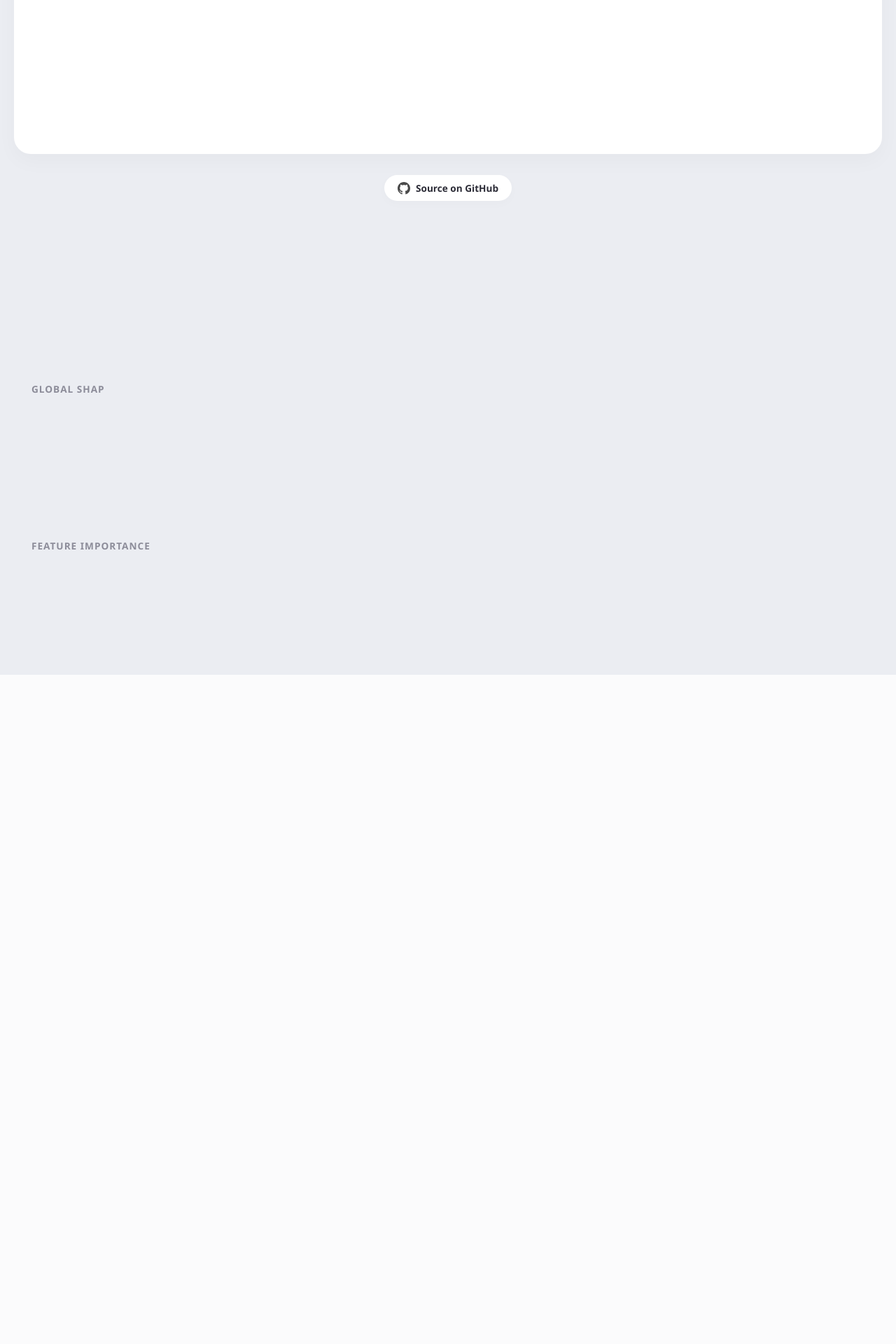
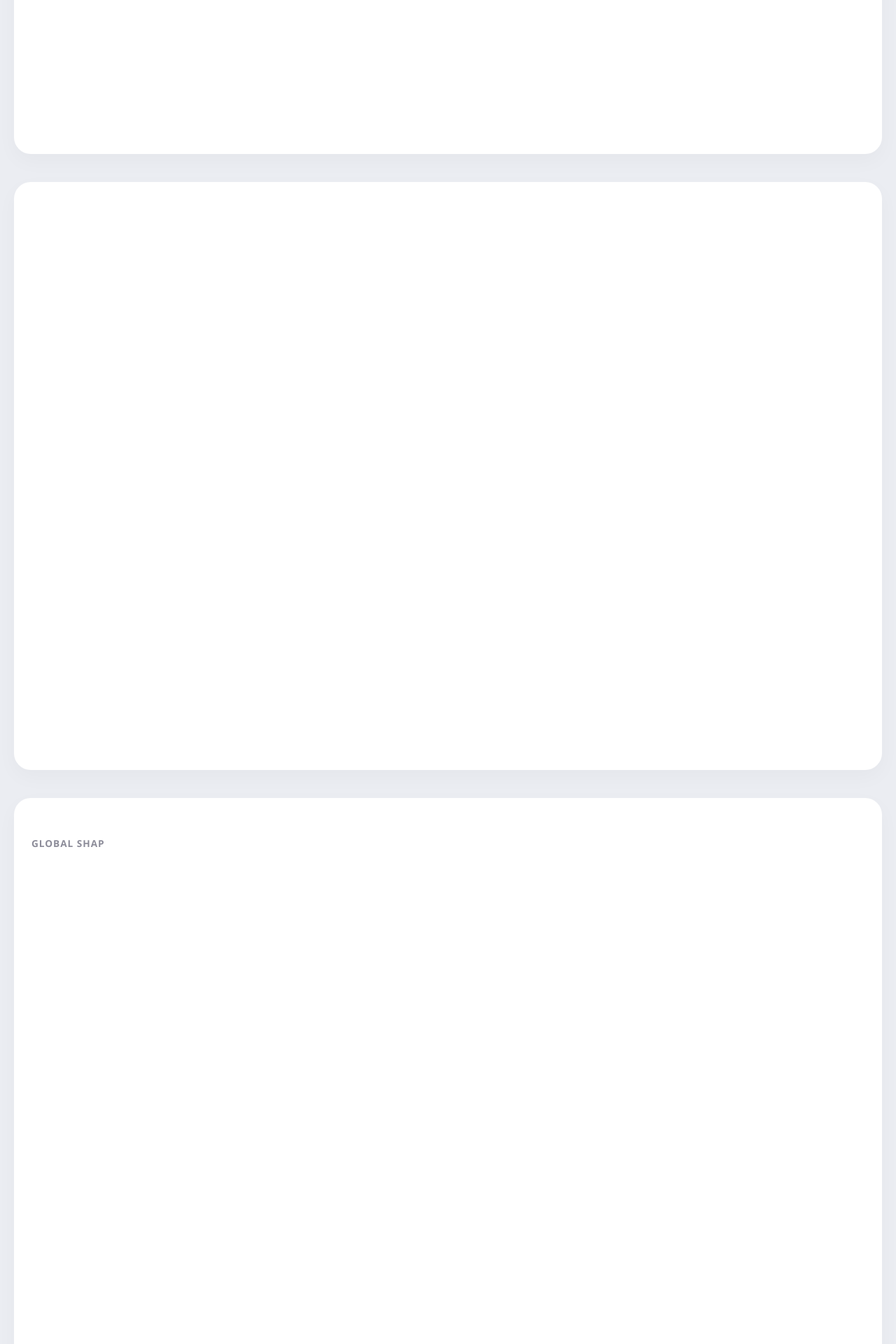
Before and after one commit to jacquesbach/balkonkraftwerk, a Flask app: page / in a window 1280 px wide. Shown: the part 2956-4876 px from the top of the page at 70% size. Before the commit the page ends 3920 px from the top, so only its background shows below. Run offline with Flask 3, Linux system fonts and the light colour scheme; data comes from the database, SQL or seed files in the repository; data that the repository does not hold is empty; a map, chart or similar area stays blank; some libraries are stand-ins or nearby versions.

Commit message:
Split Forecast Card

```diff
--- a/static/js/script.js
+++ b/static/js/script.js
@@ -936,11 +936,8 @@ function validateShapData(point) {
 }
 
 function showShapError(message) {
-
     const card = document.getElementById("shapDetailCard");
-
     card.style.display = "block";
-
     card.innerHTML = `
         <div style="
             padding:20px;
--- a/templates/index.html
+++ b/templates/index.html
@@ -256,8 +256,14 @@
               </div>
 
               <canvas id="forecastChart" height="240"></canvas>
+            </div>
+          </div>
+        </div>
 
-              <div id="shapDetailCard" style="display:none; margin-top:25px;">
+        <div class="grid-stack-item" id="card-forecast" gs-w="12" gs-h="8">
+          <div class="grid-stack-item-content">
+            <div class="card card-light" style="height: 100%; box-sizing: border-box;">
+              <div id="shapDetailCard" style="display:none;">
                 <div class="label">Prognose-Details</div>
                 <div id="shapDetailkWh" style="font-size:0.9em; margin-bottom:15px;"></div>
                 <div id="shapForcePlot" style="display:flex; align-items:center; height:42px; overflow:hidden; margin-bottom:20px;"></div>
@@ -280,16 +286,26 @@
                   <div id="seasonInterpretation" style="font-size:0.9em; color:var(--text-muted); line-height:1.5;"></div>
                 </div>
               </div>
-
+            </div>
+          </div>
+        </div>
+        <div class="grid-stack-item" id="card-forecast" gs-w="12" gs-h="8">
+          <div class="grid-stack-item-content">
+            <div class="card card-light" style="height: 100%; box-sizing: border-box;">
               <div style="margin-top:30px;">
                 <div class="label" style="margin-bottom:10px;">Global SHAP</div>
                 <canvas id="globalShapChart" height="160"></canvas>
               </div>
+            </div>
+          </div>
+        </div>
+        <div class="grid-stack-item" id="card-forecast" gs-w="12" gs-h="8">
+          <div class="grid-stack-item-content">
+            <div class="card card-light" style="height: 100%; box-sizing: border-box;">
               <div style="margin-top:30px;">
                 <div class="label" style="margin-bottom:10px;">Feature Importance</div>
                 <canvas id="featureImportanceChart" height="160"></canvas>
               </div>
-
             </div>
           </div>
         </div>
```
